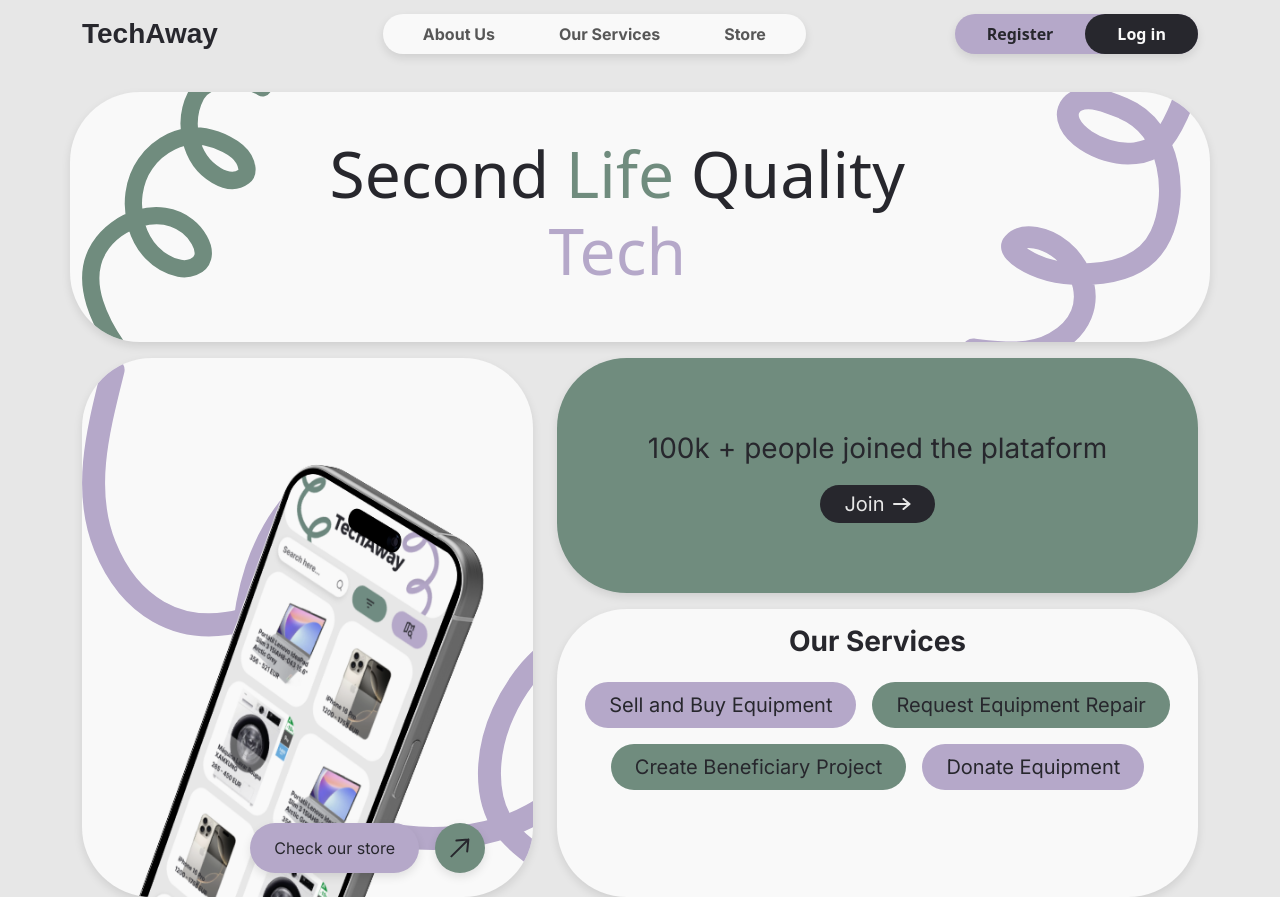
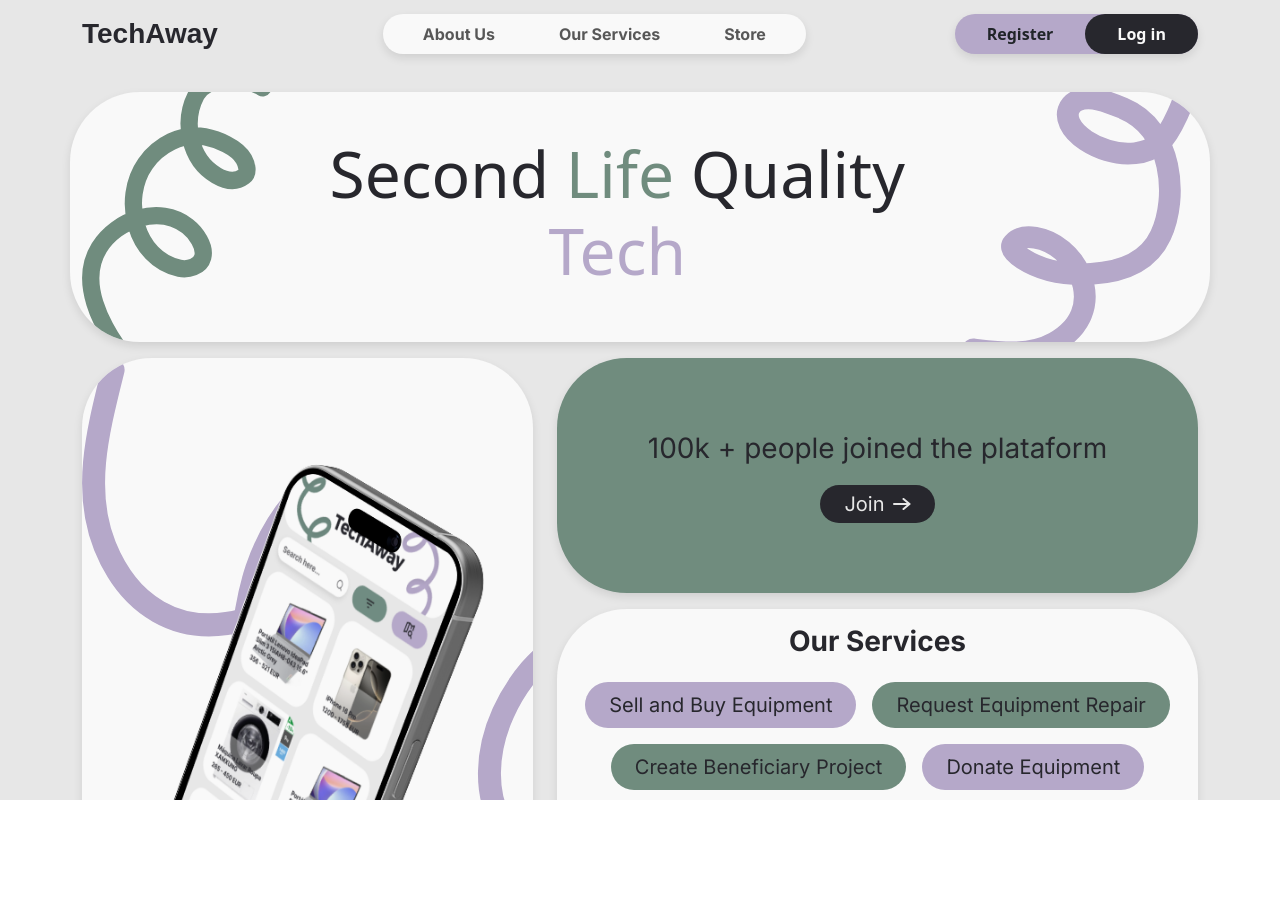
Before and after one commit to gmmac/pti_ptr_grupo5_2425, a React (Vite) app in the folder tech_away/: page / in a window 1280 px wide. After the commit the page ends 800 px from the top, so only its background shows below. Built offline with nearby package versions, Linux system fonts and the light colour scheme; no server answers; a web font is replaced by a local one.

Commit message:
fix body in screen full size

```diff
--- a/tech_away/src/components/HomePageEmployee/EmployeeHomeDashboard.jsx
+++ b/tech_away/src/components/HomePageEmployee/EmployeeHomeDashboard.jsx
@@ -25,17 +25,13 @@ export default function EmployeeHomeDashboard() {
 
     return (
         <Container fluid className="py-4">
-            {/* Top Cards */}
                 <DashboardTopCard />
 
-            {/* Main Content */}
             <Row>
-                {/* Manage Section */}
                 <Col xl={8} lg={12} md={12} >
                     <DashboardGrid sections={sections}/>
                 </Col>
 
-                {/* Analytics Section */}
                 <Col xl={4} lg={12} md={12} className='pt-4 pt-xl-0 gx-xl-5' >
                     <DashboardVerticalSection />
                 </Col>
--- a/tech_away/src/pages/Layout/LayoutPage.jsx
+++ b/tech_away/src/pages/Layout/LayoutPage.jsx
@@ -1,4 +1,4 @@
-import React, { useContext, useEffect, useState } from "react";
+import React, { useContext } from "react";
 import { Outlet } from "react-router-dom";
 import SmNavBar from "../../components/Navbar/SmNavBar";
 import InitialNavBar from "../../components/Navbar/InitialNavBar";
@@ -12,7 +12,6 @@ function LayoutPage() {
   const isMobile = useContext(IsMobileContext);
   const { isUserLoggedIn } = useAuth();
 
-	// Definição do Navbar com base no estado do usuário e do tamanho da tela
   const renderNavBar = () => {
     if (isUserLoggedIn()) {
       return isMobile ? (
@@ -36,22 +35,9 @@ function LayoutPage() {
   };
 
   return (
-		<Stack className="dvh-100">
-			<div
-				style={{
-					backgroundColor: "var(--light-grey)",
-					color: "var(--dark-grey)",
-				}}
-			>
+    <Stack className="vh-100 m-0 p-0" style={{ backgroundColor: "var(--light-grey)" }}>
       {renderNavBar()}
-			</div>
-
-			<div
-				style={{
-					backgroundColor: "var(--light-grey)",
-					color: "var(--dark-grey)",
-				}}>
-
+      <div className="flex-grow-1 overflow-auto">
         <Outlet />
       </div>
     </Stack>
```
Lines whose indentation alone changed are shown as unchanged.
